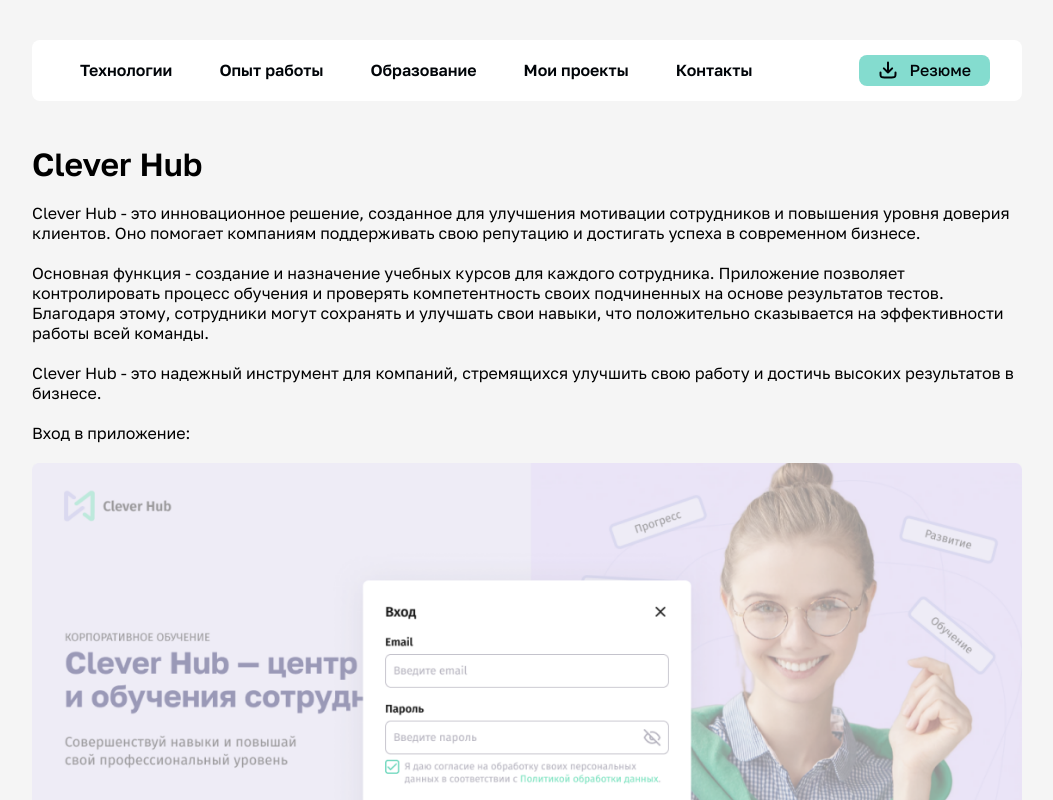
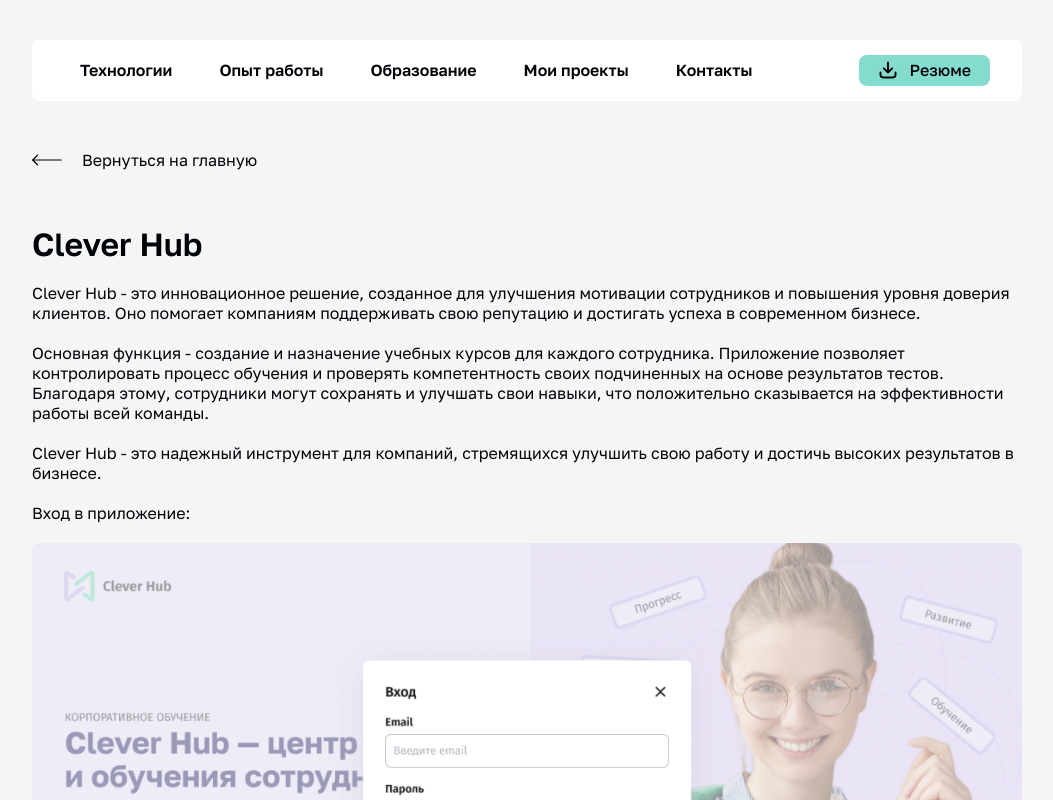
Before and after one commit to AnnaZiankevich/portfolio, a Next.js app: page /cleverhub in a window 1280 px wide. Shown: the top 800 px of the page, without its empty margins (113-1166 px from the left). Built offline with nearby package versions, Linux system fonts and the light colour scheme.

Commit message:
BackToMain component

```diff
--- a/src/app/(projects)/cleverhub/page.module.scss
+++ b/src/app/(projects)/cleverhub/page.module.scss
@@ -5,10 +5,17 @@
 .content {
     @include m.layout();
 
-    gap: 20px;
+    gap: 50px;
+    color: c.$accentBlack;
 
-    img {
-        width: 100%;
-        height: auto;
+    .info {
+        display: flex;
+        flex-direction: column;
+        gap: 20px;
+
+        img {
+            width: 100%;
+            height: auto;
+        }
     }
 }
--- a/src/app/(projects)/cleverhub/page.tsx
+++ b/src/app/(projects)/cleverhub/page.tsx
@@ -5,10 +5,13 @@
 import cleverhub2 from '../../../assets/cleverhub/cleverhub2.png'
 import cleverhub3 from '../../../assets/cleverhub/cleverhub3.png'
 import cleverhub4 from '../../../assets/cleverhub/cleverhub4.png'
+import BackToMain from '../../../components/BackToMain/BackToMain';
 
 const CleverHub = () => {
     return (
       <div className={styles.content}>
+        <BackToMain />
+          <div className={styles.info}>
             <h1>Clever Hub</h1>
             <p>
               Clever Hub - это инновационное решение, созданное для улучшения мотивации сотрудников
@@ -54,6 +57,8 @@
               alt='cleverhub3'
             />
           </div>
+        <BackToMain />
+      </div>
     );
 };
 
--- /dev/null
+++ b/src/components/BackToMain/BackToMain.module.scss
@@ -0,0 +1,23 @@
+@use '../../styles/typography' as t;
+@use '../../styles/colors' as c;
+@use '../../styles/mixins' as m;
+
+.back {
+    display: flex;
+    align-items: center;
+    gap: 20px;
+    width: fit-content;
+
+    &:hover span {
+        text-decoration: underline;
+    }
+
+    img {
+        width: 30px;
+        height: auto;
+    }
+
+    span {
+        color: c.$accentBlack;
+    }
+}
--- /dev/null
+++ b/src/components/BackToMain/BackToMain.tsx
@@ -0,0 +1,19 @@
+import React from 'react';
+import Image from 'next/image';
+import Link from 'next/link';
+import styles from "./BackToMain.module.scss";
+import back from '../../assets/return.svg'
+
+const BackToMain = () => {
+    return (
+        <Link href={'/'} className={styles.back}>
+            <Image
+                src={back}
+                alt='back'
+            />
+            <span>Вернуться на главную</span>
+        </Link>
+    )
+}
+
+export default BackToMain;
```
Also changed, not shown: src/assets/return.svg (added). Lines whose indentation alone changed are shown as unchanged.
